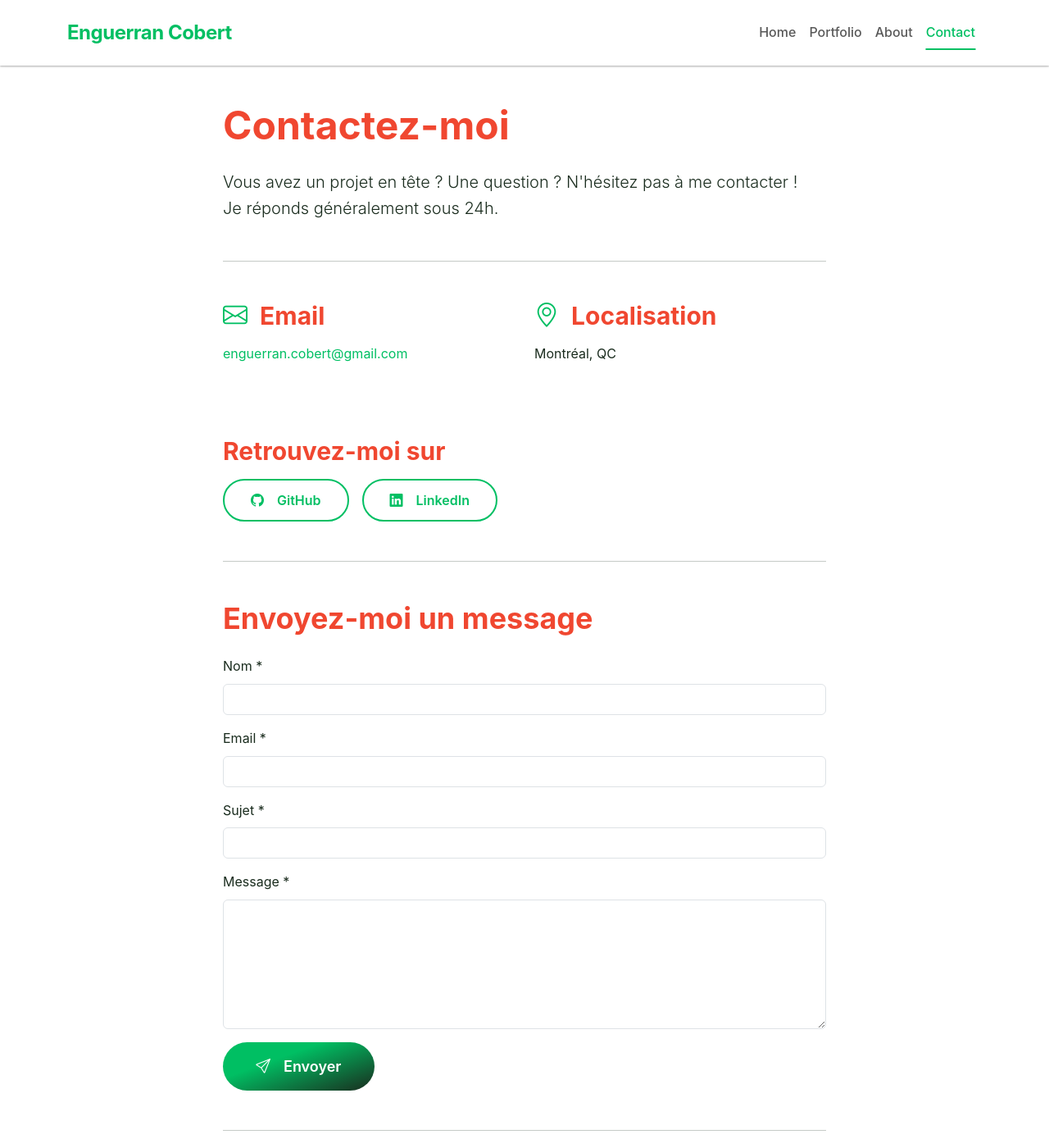
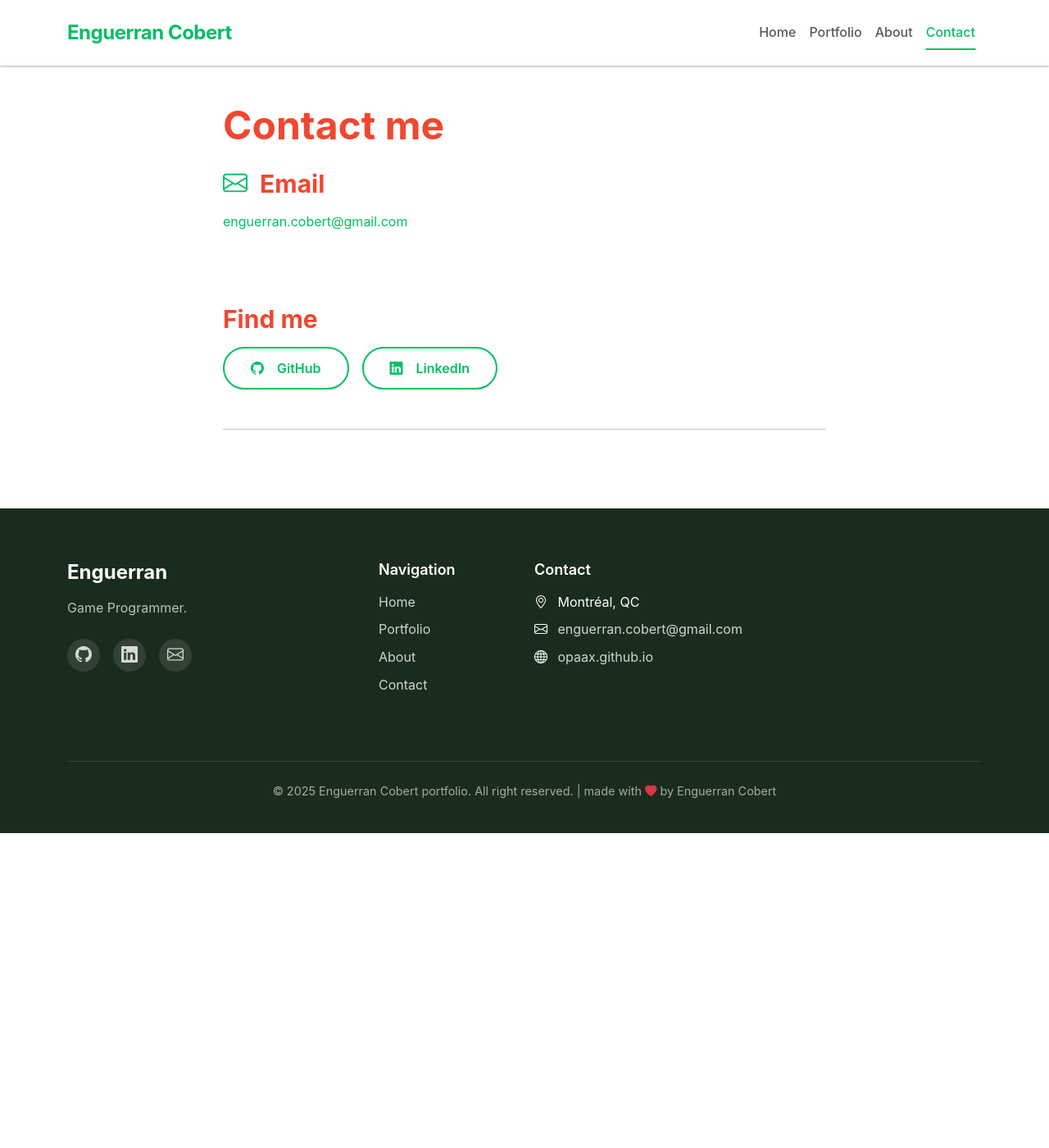
Before and after one commit to Opaax/Opaax.github.io, a Jekyll site: the page built from contact.html, in a window 1280 px wide and 1400 px high. Shown: the whole window at 82% size. Built offline with Jekyll 4.4.1, drawn with Linux system fonts in a browser that asks for light colours; some of the changed text lies outside the part shown.

Commit message:
modifcation some text

```diff
--- a/_config.yml
+++ b/_config.yml
@@ -16,7 +16,7 @@ author:
 
 # Réseaux sociaux
 social:
-  github: opaax
+  github: https://github.com/Opaax
   linkedin: https://www.linkedin.com/in/enguerran-cobert/
   #twitter: votre_username
   # dribbble: votre_username
--- a/_sass/_base.scss
+++ b/_sass/_base.scss
@@ -26,8 +26,12 @@ h1, h2, h3, h4, h5, h6 {
   color: $heading-color;
 }
 
-h3, h4, h5, h6 {
-  color: $heading-color-2;
+h7{
+	font-family: $font-heading;
+	font-weight: 700;
+	line-height: 1.2;
+	margin-bottom: 1rem;
+	color: $heading-color-2;
 }
 
 h1 { font-size: $font-size-5xl; }
@@ -36,6 +40,8 @@ h3 { font-size: $font-size-3xl; }
 h4 { font-size: $font-size-2xl; }
 h5 { font-size: $font-size-xl; }
 h6 { font-size: $font-size-lg; }
+
+h7 { font-size: $font-size-5xl; }
 
 p {
   margin-bottom: 1rem;
--- a/_sass/_variables.scss
+++ b/_sass/_variables.scss
@@ -29,7 +29,7 @@ $font-primary: -apple-system, BlinkMacSystemFont, 'Segoe UI', Roboto, Oxygen, Ub
 $font-heading: 'Poppins', $font-primary;
 
 $heading-color: $secondary;
-$heading-color-2: $secondary;
+$heading-color-2: $dark;
 
 $font-size-base: 1rem;
 $font-size-lg: 1.125rem;
--- a/_sass/components/_cards.scss
+++ b/_sass/components/_cards.scss
@@ -29,7 +29,7 @@
   font-size: $font-size-xl;
   font-weight: 700;
   margin-bottom: 0.75rem;
-  color: $dark;
+  color: $secondary;
 }
 
 .card-text {
--- a/contact.html
+++ b/contact.html
@@ -1,20 +1,16 @@
 ---
 layout: default
 title: Contact
-description: Contactez-moi pour discuter de vos projets
+description: Contact me
 ---
 
 <div class="container py-5">
     <div class="row justify-content-center">
         <div class="col-lg-8">
             <div class="contact-content">
-                <h1 class="mb-4">Contactez-moi</h1>
-                <p class="lead mb-5">
-                    Vous avez un projet en tête ? Une question ? N'hésitez pas à me contacter !<br>
-                    Je réponds généralement sous 24h.
-                </p>
+                <h1 class="mb-4">Contact me</h1>
 
-                <hr class="my-5">
+                <!--<hr class="my-5">-->
 
                 <!-- Contact Info -->
                 <div class="row mb-5">
@@ -24,15 +20,15 @@ description: Contactez-moi pour discuter de vos projets
                             <a href="mailto:{{ site.author.email }}">{{ site.author.email }}</a>
                         </p>
                     </div>
-                    <div class="col-md-6 mb-4">
+                    <!--<div class="col-md-6 mb-4">
                         <h3><i class="bi bi-geo-alt me-2 text-primary"></i> Localisation</h3>
                         <p>{{ site.author.location }}</p>
-                    </div>
+                    </div> -->
                 </div>
 
                 <!-- Social Links -->
                 <div class="mb-5">
-                    <h3 class="mb-3">Retrouvez-moi sur</h3>
+                    <h3 class="mb-3">Find me</h3>
                     <div class="d-flex gap-3 flex-wrap">
                         {% if site.social.github %}
                         <a href="https://github.com/{{ site.social.github }}" target="_blank" rel="noopener" class="btn btn-outline-primary">
@@ -55,7 +51,7 @@ description: Contactez-moi pour discuter de vos projets
                 <hr class="my-5">
 
                 <!-- Contact Form -->
-                <div>
+                <!--<div>
                     <h2 class="mb-4">Envoyez-moi un message</h2>
                     <form id="contact-form">
                         <div class="mb-3">
@@ -84,18 +80,18 @@ description: Contactez-moi pour discuter de vos projets
 
                         <div class="form-message mt-3"></div>
                     </form>
-                </div>
+                </div> -->
 
-                <hr class="my-5">
+                <!--<hr class="my-5">-->
 
                 <!-- Additional Info -->
-                <div class="alert alert-info">
+                <!--<div class="alert alert-info">
                     <h4 class="alert-heading"><i class="bi bi-info-circle me-2"></i> Note</h4>
                     <p class="mb-0">
                         Je suis actuellement <strong>disponible</strong> pour des projets freelance et des opportunités de collaboration.
                         N'hésitez pas à me contacter même si c'est juste pour discuter d'une idée !
                     </p>
-                </div>
+                </div>-->
             </div>
         </div>
     </div>
--- a/index.html
+++ b/index.html
@@ -5,7 +5,7 @@ title: Home
 
 <section class="hero">
     <div class="hero-content">
-        <h1>Hi, I'm Enguerran COBERT</h1>
+        <h7>Hi, I'm Enguerran COBERT</h7>
         <p>Passionate Game Programmer.</p>
         <a href="{{ '/portfolio' | relative_url }}" class="btn btn-light btn-lg cta-button">
             My Projects <i class="bi bi-arrow-right ms-2"></i>
```
